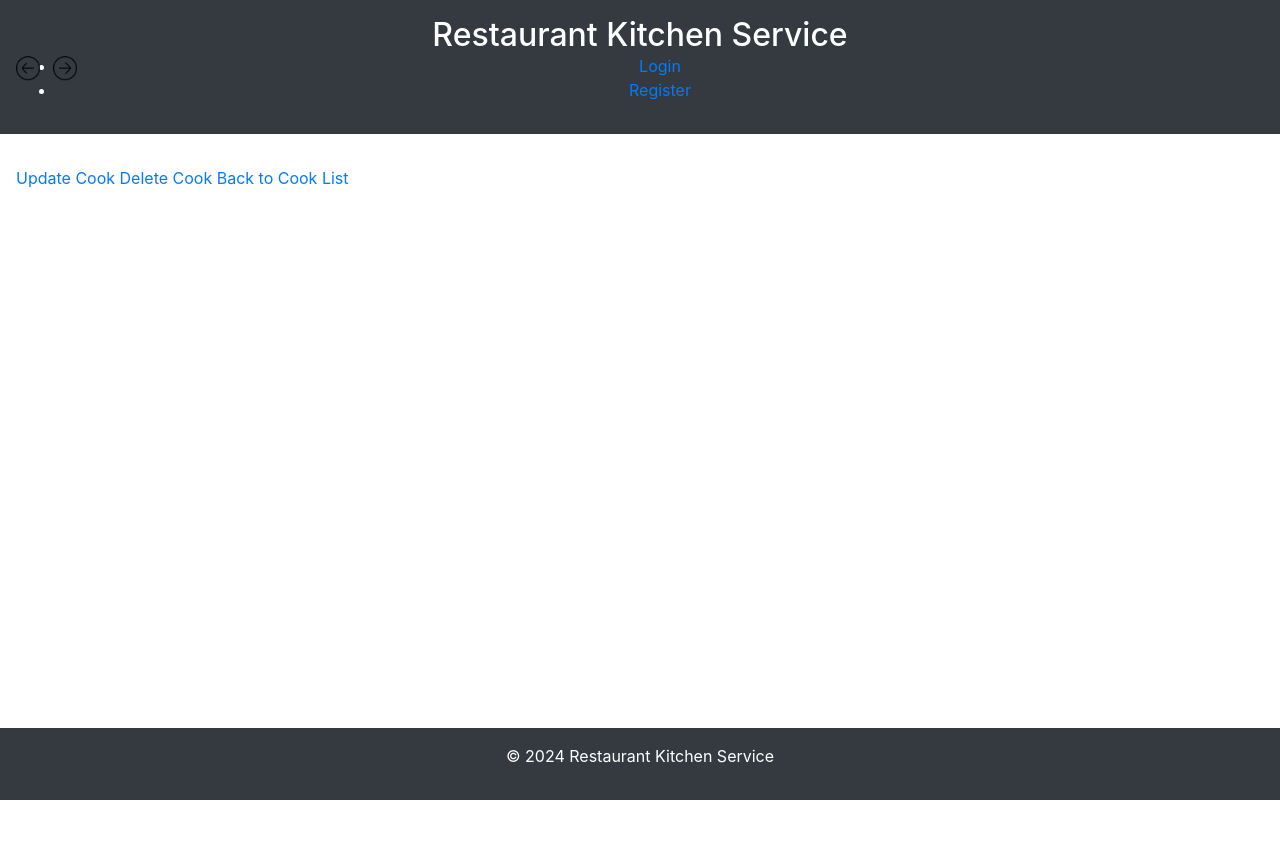
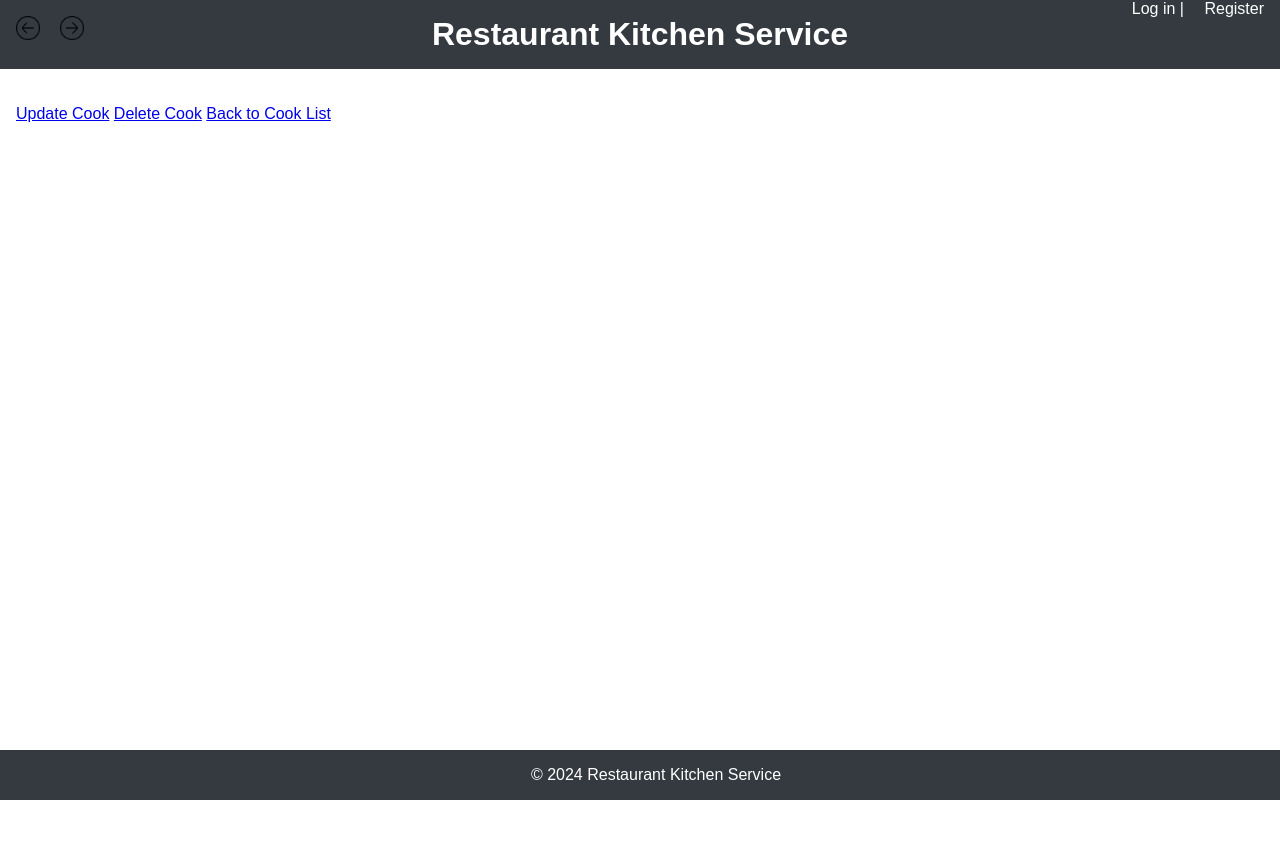
Before and after one commit to dsokolovskiy/Restaurant-Kitchen-Service, a Django app: page /kitchen/cooks/1/ in a window 1280 px wide. Before the commit the page ends 800 px from the top, so only its background shows below. Run offline with Django 5.2, Linux system fonts and the light colour scheme; data comes from the database, SQL or seed files in the repository; some libraries are stand-ins or nearby versions.

Commit message:
modified styles.css & base.html

```diff
--- a/static/css/styles.css
+++ b/static/css/styles.css
@@ -1,15 +1,12 @@
-/* Загальні стилі для сторінки */
 body {
     font-family: Arial, sans-serif;
     margin: 0;
-    padding: 0;
     color: #333;
     display: flex;
     flex-direction: column;
-    min-height: 100vh; /* Висота мінімум на 100% від видимого простору */
+    min-height: 100vh;
+    padding: 0 0 3rem;
 }
-
-/* Стилі для шапки (header) */
 header {
     background-color: #343a40;
     padding: 1rem;
@@ -23,39 +20,62 @@ header h1 {
     font-size: 2rem;
 }
 
-/* Стилі для навігаційних іконок */
-.nav-icons {
+.nav-arrows {
     position: absolute;
     left: 1rem;
-    top: 50%;
-    transform: translateY(-50%);
+    top: 1rem;
 }
 
-.nav-icons a img {
-    width: 24px; /* Розмір іконок */
-    height: 24px;
-    margin-right: 0.5rem;
+.nav-arrows a {
+    display: inline-block;
+    margin-right: 1rem;
 }
 
-/* Основний контент */
+.nav-arrow img {
+    width: 24px;
+    height: 24px;
+}
+
+.auth-links {
+    position: absolute;
+    right: 1rem;
+    top: 0.020rem;
+    text-align: right;
+}
+
+.auth-links a,
+.auth-links button {
+    color: #fff;
+    text-decoration: none;
+    background: none;
+    border: none;
+    margin-left: 1rem;
+    cursor: pointer;
+    font-size: 1rem;
+}
+
+.auth-links a:hover,
+.auth-links button:hover {
+    text-decoration: underline;
+}
+
 main {
     padding: 1rem;
-    flex: 1; /* Займає залишок простору */
 }
 
-/* Стилі для футера (footer) */
 footer {
     background-color: #343a40;
     color: #fff;
     text-align: center;
     padding: 1rem;
-    position: relative; /* Прибираємо абсолютне позиціонування */
+    position: fixed;
+    bottom: 0;
+    width: 100%;
 }
 
-/* Стилі для головної сторінки */
 .home-header {
     background: url('/static/img/pexels-yente-van-eynde-1263034-2403392.jpg') no-repeat center center/cover;
-    height: calc(100vh - 3rem); /* Висота в 100% від видимого простору, враховуючи висоту хедера та футера */
+    height: 100vh;
     display: flex;
     flex-direction: column;
     justify-content: center;
@@ -100,7 +120,6 @@ footer {
     background-color: #28a745;
 }
 
-/* Стилі для форм */
 form {
     margin-top: 1rem;
 }
--- a/templates/base.html
+++ b/templates/base.html
@@ -6,36 +6,36 @@
     <meta name="viewport" content="width=device-width, initial-scale=1.0">
     <title>{% block title %}Restaurant Kitchen Service{% endblock %}</title>
     <link rel="stylesheet" href="{% static 'css/styles.css' %}">
-    <link rel="stylesheet" href="https://stackpath.bootstrapcdn.com/bootstrap/4.5.2/css/bootstrap.min.css">
 </head>
 <body>
     <header>
-        <div class="nav-icons">
-            <a href="javascript:history.back()">
+        <div class="nav-arrows">
+            <a href="{% url 'kitchen:home' %}" class="nav-arrow">
                 <img src="{% static 'img/arrow-circle-left.png' %}" alt="Back">
             </a>
-            <a href="javascript:history.forward()">
+            <a href="{% url 'kitchen:home' %}" class="nav-arrow">
                 <img src="{% static 'img/arrow-circle-right.png' %}" alt="Forward">
             </a>
         </div>
         <h1>Restaurant Kitchen Service</h1>
-        <nav>
-            <ul>
-                {% if user.is_authenticated %}
-                    <li><a href="{% url 'kitchen:logout' %}">Logout</a></li>
-                {% else %}
-                    <li><a href="{% url 'kitchen:login' %}">Login</a></li>
-                    <li><a href="{% url 'kitchen:register' %}">Register</a></li>
-                {% endif %}
-            </ul>
-        </nav>
+        <div class="auth-links">
+            {% if user.is_authenticated %}
+                <form method="post" action="{% url 'kitchen:logout' %}">
+                    {% csrf_token %}
+                    <button type="submit">Log out</button>
+                </form>
+            {% else %}
+                <a href="{% url 'kitchen:login' %}">Log in</a> |
+                <a href="{% url 'kitchen:register' %}">Register</a>
+            {% endif %}
+        </div>
     </header>
     <main>
         {% block content %}
         {% endblock %}
     </main>
     <footer>
-        <p>&copy; 2024 Restaurant Kitchen Service</p>
+        © 2024 Restaurant Kitchen Service
     </footer>
 </body>
 </html>
```
